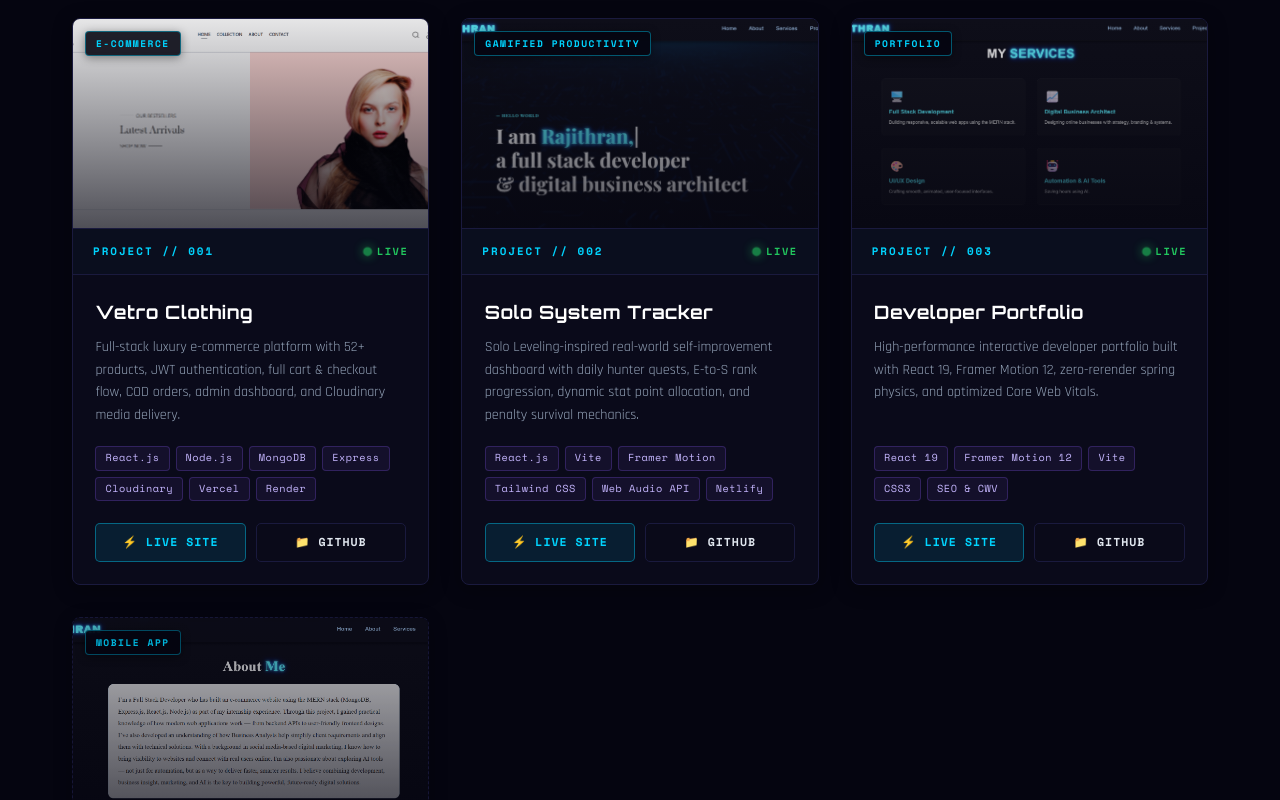
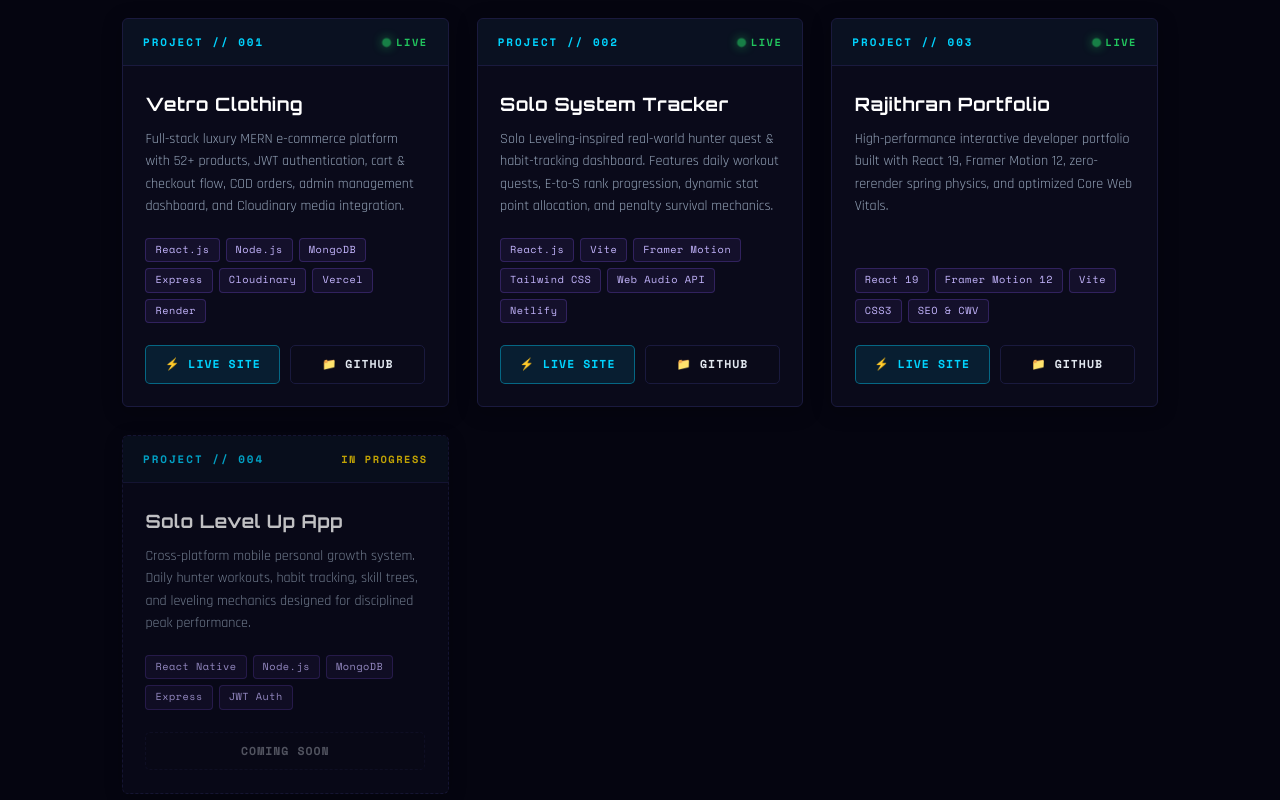
Before and after one commit to P-Rajithran/rajithran-portfolio, a React (Vite) app: page / in a window 1280 px wide. Shown: the part 2880-3680 px from the top of the page. Built offline with nearby package versions, Linux system fonts and the light colour scheme; the HTML template or start-up script is replaced by a standard one.

Commit message:
refactor(projects): remove image thumbnails for sleek minimalist cyber-card design

```diff
--- a/src/sections/Projects.css
+++ b/src/sections/Projects.css
@@ -1,90 +1,41 @@
 .projects-section {
   padding: 5rem 2rem;
-  max-width: 1200px;
+  max-width: 1100px;
   margin: 0 auto;
 }
 
 .projects-grid {
   display: grid;
-  grid-template-columns: repeat(auto-fill, minmax(340px, 1fr));
-  gap: 2rem;
+  grid-template-columns: repeat(auto-fit, minmax(320px, 1fr));
+  gap: 1.75rem;
 }
 
 .project-card {
   background: var(--panel);
   border: 1px solid var(--border);
-  border-radius: 8px;
+  border-radius: 6px;
   overflow: hidden;
   display: flex;
   flex-direction: column;
-  transition: all 0.35s cubic-bezier(0.4, 0, 0.2, 1);
-  box-shadow: 0 4px 20px rgba(0, 0, 0, 0.3);
+  transition: all 0.3s cubic-bezier(0.4, 0, 0.2, 1);
+  box-shadow: 0 4px 20px rgba(0, 0, 0, 0.25);
 }
 
 .project-card:hover {
   border-color: rgba(0, 212, 255, 0.5);
-  transform: translateY(-6px);
-  box-shadow: 0 12px 30px -10px rgba(0, 212, 255, 0.25), 0 0 20px rgba(0, 212, 255, 0.1);
+  transform: translateY(-5px);
+  box-shadow: 0 10px 25px -5px rgba(0, 212, 255, 0.2), 0 0 15px rgba(0, 212, 255, 0.08);
 }
 
 .project-card.in-progress {
   border-style: dashed;
-  opacity: 0.85;
+  opacity: 0.75;
 }
 
-/* Thumbnail & Visual Preview */
-.project-thumbnail-wrapper {
-  position: relative;
-  width: 100%;
-  height: 210px;
-  background: #060614;
-  overflow: hidden;
+.project-header {
+  background: rgba(0, 212, 255, 0.03);
   border-bottom: 1px solid var(--border);
-}
-
-.project-thumbnail {
-  width: 100%;
-  height: 100%;
-  object-fit: cover;
-  object-position: top center;
-  transition: transform 0.5s cubic-bezier(0.2, 0.8, 0.2, 1);
-  display: block;
-}
-
-.project-card:hover .project-thumbnail {
-  transform: scale(1.06);
-}
-
-.thumbnail-overlay {
-  position: absolute;
-  inset: 0;
-  background: linear-gradient(180deg, rgba(5, 5, 16, 0.1) 0%, rgba(5, 5, 16, 0.7) 100%);
-  pointer-events: none;
-}
-
-.project-badge {
-  position: absolute;
-  top: 12px;
-  left: 12px;
-  background: rgba(5, 5, 16, 0.88);
-  border: 1px solid rgba(0, 212, 255, 0.4);
-  color: var(--accent);
-  padding: 4px 10px;
-  border-radius: 4px;
-  font-family: 'Space Mono', monospace;
-  font-size: 0.6rem;
-  font-weight: 700;
-  letter-spacing: 1.5px;
-  backdrop-filter: blur(8px);
-  -webkit-backdrop-filter: blur(8px);
-  box-shadow: 0 2px 10px rgba(0, 0, 0, 0.4);
-}
-
-/* Header & Metadata */
-.project-header {
-  background: rgba(0, 212, 255, 0.02);
-  border-bottom: 1px solid var(--border);
-  padding: 0.85rem 1.25rem;
+  padding: 0.9rem 1.25rem;
   display: flex;
   align-items: center;
   justify-content: space-between;
@@ -128,7 +79,6 @@
   50% { transform: scale(1.3); opacity: 0.6; }
 }
 
-/* Body & Content */
 .project-body {
   padding: 1.4rem;
   display: flex;
@@ -158,7 +108,6 @@
   flex: 1;
 }
 
-/* Tech Badges */
 .project-tech {
   display: flex;
   flex-wrap: wrap;
@@ -183,7 +132,6 @@
   background: rgba(139, 92, 246, 0.12);
 }
 
-/* Links & CTAs */
 .project-links {
   display: flex;
   gap: 10px;
@@ -249,7 +197,4 @@
   .projects-grid {
     grid-template-columns: 1fr;
   }
-  .project-thumbnail-wrapper {
-    height: 190px;
-  }
 }
--- a/src/sections/Projects.jsx
+++ b/src/sections/Projects.jsx
@@ -1,59 +1,43 @@
 import React from 'react'
 import useScrollReveal from '../hooks/useScrollReveal'
-import vetroImg from '../assets/images/vetro.webp'
-import soloImg from '../assets/images/solo.webp'
-import solo2Img from '../assets/images/solo2.webp'
-import solo3Img from '../assets/images/solo3.webp'
 import './Projects.css'
 
 const projects = [
   {
     num: '001',
     name: 'Vetro Clothing',
-    category: 'FULL-STACK MERN',
     status: 'LIVE',
-    desc: 'Full-stack luxury e-commerce platform with 52+ products, JWT authentication, full cart & checkout flow, COD orders, admin dashboard, and Cloudinary media delivery.',
+    desc: 'Full-stack luxury MERN e-commerce platform with 52+ products, JWT authentication, cart & checkout flow, COD orders, admin management dashboard, and Cloudinary media integration.',
     tech: ['React.js', 'Node.js', 'MongoDB', 'Express', 'Cloudinary', 'Vercel', 'Render'],
     live: 'https://vetro-clothing.vercel.app',
     github: 'https://github.com/P-Rajithran/vetro-clothing',
-    image: vetroImg,
-    badge: 'E-COMMERCE',
   },
   {
     num: '002',
     name: 'Solo System Tracker',
-    category: 'HUNTER QUEST DASHBOARD',
     status: 'LIVE',
-    desc: 'Solo Leveling-inspired real-world self-improvement dashboard with daily hunter quests, E-to-S rank progression, dynamic stat point allocation, and penalty survival mechanics.',
+    desc: 'Solo Leveling-inspired real-world hunter quest & habit-tracking dashboard. Features daily workout quests, E-to-S rank progression, dynamic stat point allocation, and penalty survival mechanics.',
     tech: ['React.js', 'Vite', 'Framer Motion', 'Tailwind CSS', 'Web Audio API', 'Netlify'],
     live: 'https://solosystemtracker.netlify.app/',
     github: 'https://github.com/P-Rajithran/solosystemtracker',
-    image: soloImg,
-    badge: 'GAMIFIED PRODUCTIVITY',
   },
   {
     num: '003',
-    name: 'Developer Portfolio',
-    category: 'CYBERPUNK WEB EXPERIENCE',
+    name: 'Rajithran Portfolio',
     status: 'LIVE',
     desc: 'High-performance interactive developer portfolio built with React 19, Framer Motion 12, zero-rerender spring physics, and optimized Core Web Vitals.',
     tech: ['React 19', 'Framer Motion 12', 'Vite', 'CSS3', 'SEO & CWV'],
     live: 'https://rajithran-portfolio.netlify.app',
     github: 'https://github.com/P-Rajithran/rajithran-portfolio',
-    image: solo3Img,
-    badge: 'PORTFOLIO',
   },
   {
     num: '004',
     name: 'Solo Level Up App',
-    category: 'CROSS-PLATFORM MOBILE',
     status: 'IN PROGRESS',
-    desc: 'Cross-platform mobile personal growth system. Daily hunter workouts, habit tracking, skill trees, and leveling mechanics for disciplined peak performance.',
+    desc: 'Cross-platform mobile personal growth system. Daily hunter workouts, habit tracking, skill trees, and leveling mechanics designed for disciplined peak performance.',
     tech: ['React Native', 'Node.js', 'MongoDB', 'Express', 'JWT Auth'],
     live: null,
     github: null,
-    image: solo2Img,
-    badge: 'MOBILE APP',
   },
 ]
 
@@ -71,18 +55,6 @@
             className={`project-card ${proj.status === 'IN PROGRESS' ? 'in-progress' : ''}`}
             key={proj.num}
           >
-            {/* Project Visual Thumbnail */}
-            <div className="project-thumbnail-wrapper">
-              <img
-                src={proj.image}
-                alt={`${proj.name} Preview`}
-                className="project-thumbnail"
-                loading="lazy"
-              />
-              <div className="thumbnail-overlay"></div>
-              <span className="project-badge">{proj.badge}</span>
-            </div>
-
             <div className="project-header">
               <span className="project-num">PROJECT // {proj.num}</span>
               <span className={`project-status ${proj.status === 'IN PROGRESS' ? 'pending' : ''}`}>
```
